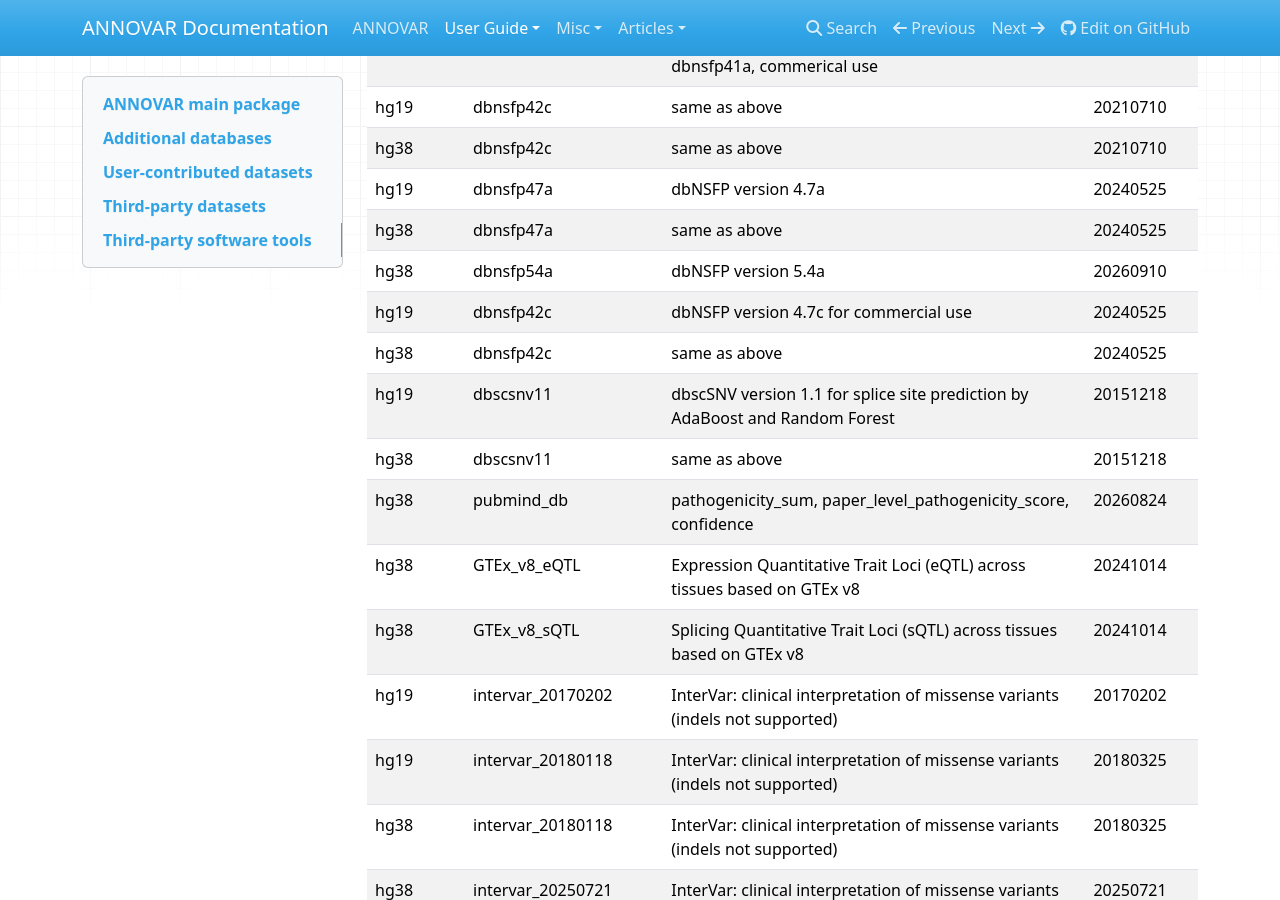
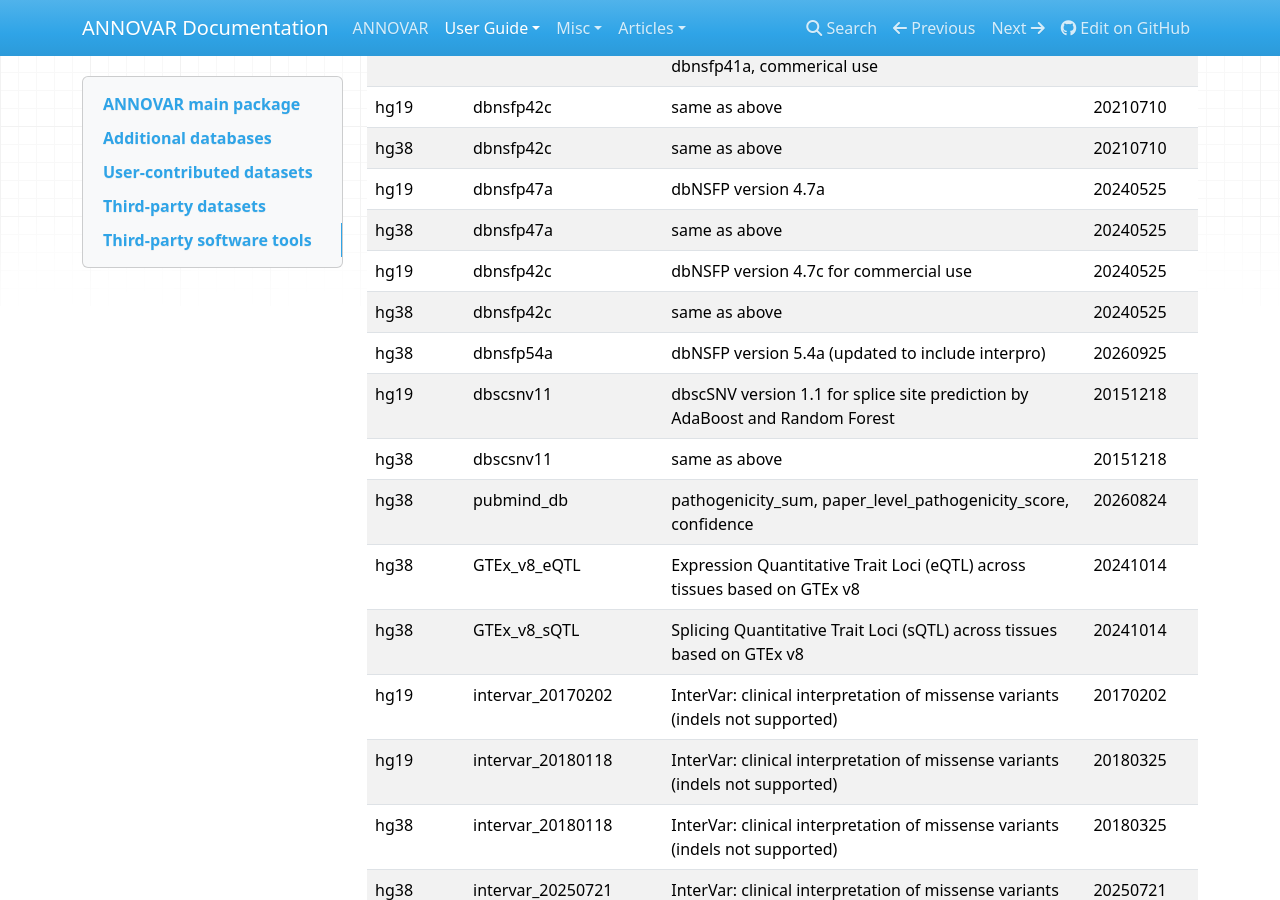
Before and after one commit to WGLab/doc-ANNOVAR, an MkDocs documentation site: the page built from docs/user-guide/download.md, in a window 1280 px wide and 900 px high, scrolled down 3636 px. Built offline with MkDocs 1.6.1, drawn with Linux system fonts in a browser that asks for light colours; nearby versions of some CDN libraries; comment, search, counter and statistics services are not loaded.

Commit message:
Update dbNSFP version 5.4a details in download guide
Updated dbNSFP version 5.4a entry to include interpro and changed the release date.

```diff
--- a/docs/user-guide/download.md
+++ b/docs/user-guide/download.md
@@ -80,9 +80,9 @@ NOTE: several whole-genome databases (cadd, cadd13, fathmm, dann, eigen, gerp++,
 | hg38 | dbnsfp42c | same as above | 20210710 |
 | hg19 | dbnsfp47a | dbNSFP version 4.7a | 20240525 |
 | hg38 | dbnsfp47a | same as above | 20240525 |
-| hg38 | dbnsfp54a | dbNSFP version 5.4a | 20260910 |
 | hg19 | dbnsfp42c | dbNSFP version 4.7c for commercial use | 20240525 |
 | hg38 | dbnsfp42c | same as above | 20240525 |
+| hg38 | dbnsfp54a | dbNSFP version 5.4a (updated to include interpro) | 20260925 |
 | hg19 | dbscsnv11 | dbscSNV version 1.1 for splice site prediction by AdaBoost and Random Forest | 20151218 |
 | hg38 | dbscsnv11 | same as above | 20151218 |
 | hg38 | pubmind_db | pathogenicity_sum, paper_level_pathogenicity_score, confidence | 20260824 |
```
